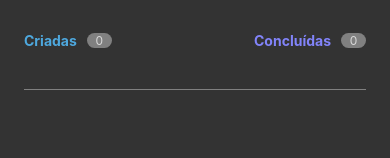
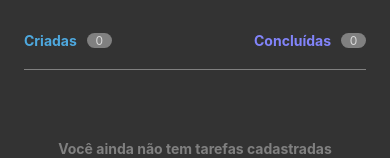
Before and after one commit to PedroFurlann/to-do-list-mobile, a React Native app: screen / in a window 390 px wide. Shown: the part 195-353 px from the top of the page. Built offline with nearby package versions, Linux system fonts and the light colour scheme; grey boxes are pictures that could not be loaded.

Commit message:
Fix: margin size

```diff
--- a/src/components/EmptyTaskList/index.tsx
+++ b/src/components/EmptyTaskList/index.tsx
@@ -10,7 +10,6 @@ export function EmptyTaskList() {
         borderBottomWidth: StyleSheet.hairlineWidth,
         marginLeft: 24,
         marginRight: 24,
-        marginTop: 20,
         marginBottom: 50
       }} />
 
--- a/src/components/Task/styles.ts
+++ b/src/components/Task/styles.ts
@@ -28,7 +28,7 @@ export const styles = StyleSheet.create({
     alignItems: 'center',
     justifyContent: 'center',
     flexDirection: 'row',
-    marginLeft: 5,
+    marginLeft: 16,
   },
 
   taskCreatedContent: {
--- a/src/screens/Home/styles.ts
+++ b/src/screens/Home/styles.ts
@@ -61,7 +61,7 @@ export const styles = StyleSheet.create({
 
   textTasksCompleted: {
     color: '#8284FA',
-    fontWeight: 'bold'
+    fontWeight: 'bold',
   },
 
   numberTasksCreated: {
```
